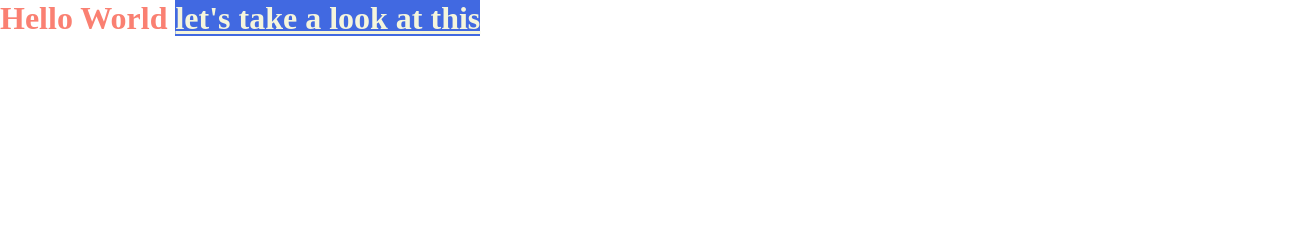
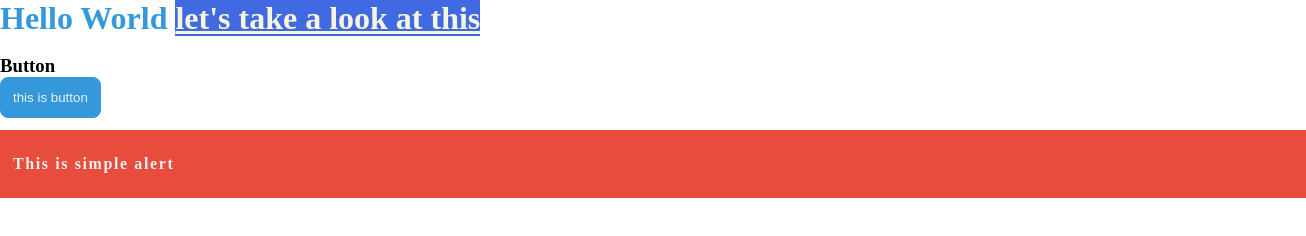
Before and after one commit to bimapriaaditya/my_sass, a website: page index.html in a window 1280 px wide. Shown: the whole page, 1306 px wide, since content can reach past the window. Drawn offline with Linux system fonts and the light colour scheme.

Commit message:
variable

```diff
--- a/index.html
+++ b/index.html
@@ -10,6 +10,10 @@
 <body>
   <div>
     <h1>Hello World <a href="">let's take a look at this</a> </h1>
+    <br>
+    <h3>Button</h3>
+    <button type="button" class="btn">this is button</button>
+    <div class="alert">This is simple alert</div>
   </div>
 </body>
 </html>
--- a/index.scss
+++ b/index.scss
@@ -3,12 +3,53 @@
   margin: 0;
 }
 
+// variable
+// Theme Color
+$primary: #3498db;
+$secondary: #bdc3c7;
+$success: #2ecc71;
+$light: #ecf0f1;
+$danger: #e74c3c;
+$warning: #e67e22;
+
+// spacing
+$base-spacing: .75rem;
+
+// borders
+$base-border-thickness: 1px;
+$base-rounded: .5rem;
+
+// font-size
+$base-font-content: 1rem; // for regular font span, p, etc.
+$base-font-heading: 1.5rem; // for heading text h or display text
+
 h1 {
-  color: salmon;
+  color: $primary;
 
   a {
     color: beige;
     background-color: royalblue;
-    display: block;
   }
 }
+
+.btn {
+  color: $light;
+  background-color: $primary;
+  padding: $base-spacing;
+  border: $base-border-thickness solid $primary;
+  border-radius: $base-rounded;
+  margin-bottom: $base-spacing;
+}
+
+.alert {
+  padding: $base-spacing * 2 $base-spacing;
+  display: block;
+  width: 100%;
+  margin-bottom: $base-spacing;
+  font-size: $base-font-content;
+  background-color: $danger;
+  border: $base-border-thickness solid $danger;
+  color: $light;
+  font-weight: 600;
+  letter-spacing: .1rem;
+}
```
Also changed, not shown: css/index.css.
